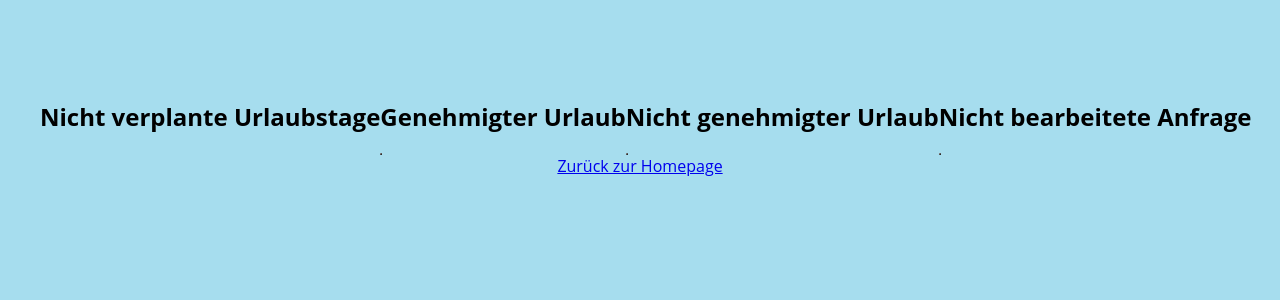
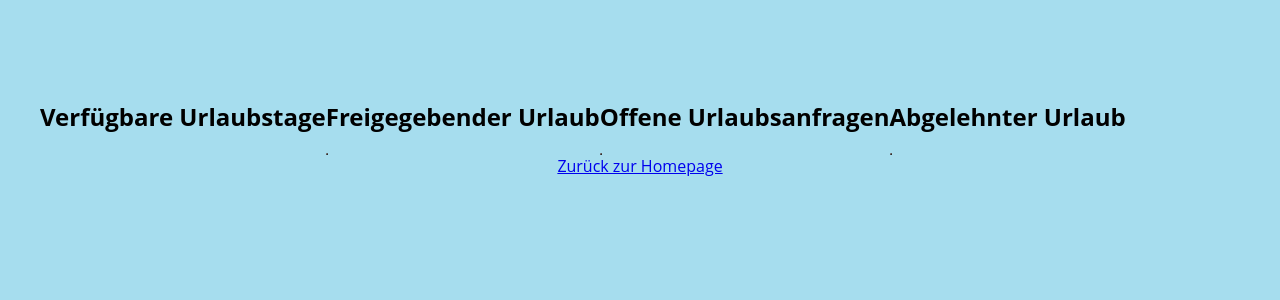
Before and after one commit to 53rj/Urlaubsverwaltung, a PHP site: page / in a window 1280 px wide. Shown: the top 300 px of the page. Run offline with PHP 8.4, Linux system fonts and the light colour scheme; data that the repository does not hold is empty.

Commit message:
Überschriften angepasst

```diff
--- a/index.php
+++ b/index.php
@@ -5,13 +5,14 @@ include "f_function.php";
 
 <main>
     <div class="maincontent">
+
         <section id="utage">
-            <h2>Nicht verplante Urlaubstage</h2>
+            <h2>Verfügbare Urlaubstage</h2>
             <p><?php nichtVerplanteUrlaubstage(); ?></p>
         </section>
 
         <section id="ustatus_1">
-            <h2>Genehmigter Urlaub</h2>
+            <h2>Freigegebender Urlaub</h2>
             <table border='1'>
                 <tr>
                     <?php
@@ -21,8 +22,19 @@ include "f_function.php";
             </table>
         </section>
 
+        <section id="ustatus_3">
+            <h2>Offene Urlaubsanfragen</h2>
+            <table border='1'>
+                <tr>
+                    <?php
+                    $wert = 'beantragt';
+                    freigabenUrlaub($wert); ?>
+                </tr>
+            </table>
+        </section>
+
         <section id="ustatus_2">
-            <h2>Nicht genehmigter Urlaub</h2>
+            <h2>Abgelehnter Urlaub</h2>
             <table border='1'>
                 <tr>
                     <?php
@@ -32,16 +44,6 @@ include "f_function.php";
             </table>
         </section>
 
-        <section id="ustatus_3">
-            <h2>Nicht bearbeitete Anfrage</h2>
-            <table border='1'>
-                <tr>
-                    <?php
-                    $wert = 'beantragt';
-                    freigabenUrlaub($wert); ?>
-                </tr>
-            </table>
-        </section>
     </div>
     </main>
 <?php
```
